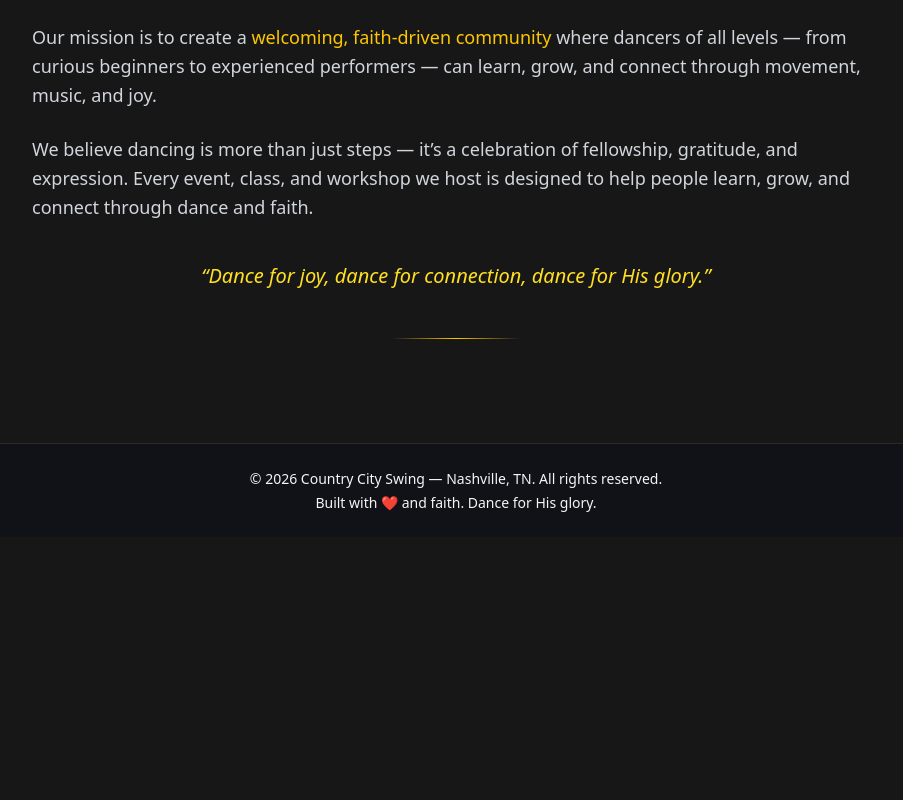
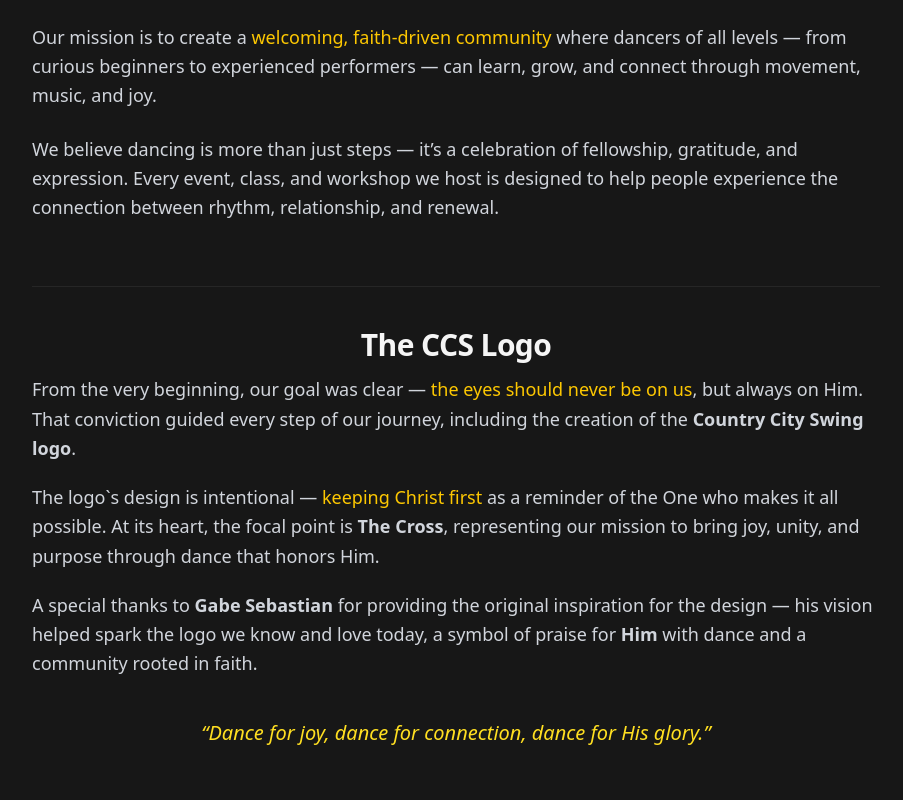
Before and after one commit to IsaiahBritto/CountryCitySwing, a Next.js app: page /about in a window 1280 px wide. Shown: the part 320-1120 px from the top of the page, without its empty margins (184-1087 px from the left). Before the commit the page ends 857 px from the top, so only its background shows below. Built offline with nearby package versions, Linux system fonts and the light colour scheme; no server answers.

Commit message:
Updated About

```diff
--- a/app/about/page.tsx
+++ b/app/about/page.tsx
@@ -9,7 +9,7 @@ export default function About() {
         <div className="w-24 h-[2px] bg-gradient-to-r from-yellow-400 via-primary to-yellow-400 mx-auto rounded-full"></div>
       </div>
 
-      {/* Content */}
+      {/* Main content */}
       <div className="space-y-6 text-lg leading-relaxed text-gray-300">
         <p>
           Founded in the heart of Nashville, Tennessee,{" "}
@@ -19,24 +19,65 @@ export default function About() {
         </p>
 
         <p>
-          Our mission is to create a <span className="text-yellow-400 font-medium">welcoming, faith-driven community</span>{" "}
+          Our mission is to create a{" "}
+          <span className="text-yellow-400 font-medium">
+            welcoming, faith-driven community
+          </span>{" "}
           where dancers of all levels — from curious beginners to experienced
-          performers — can learn, grow, and connect through movement, music, and joy.
+          performers — can learn, grow, and connect through movement, music, and
+          joy.
         </p>
 
         <p>
           We believe dancing is more than just steps — it’s a celebration of
           fellowship, gratitude, and expression. Every event, class, and workshop
-          we host is designed to help people learn, grow, and connect through dance and faith.
-        </p>
-
-        <p className="text-center italic text-yellow-300 mt-10 text-xl">
-          “Dance for joy, dance for connection, dance for His glory.”
+          we host is designed to help people experience the connection between
+          rhythm, relationship, and renewal.
         </p>
       </div>
 
+      {/* Logo Story */}
+      <div className="mt-16 pt-10 border-t border-neutral-800">
+        <h3 className="text-3xl font-semibold text-primary mb-4 text-center">
+          The CCS Logo
+        </h3>
+
+        <div className="text-lg leading-relaxed text-gray-300 space-y-5">
+          <p>
+            From the very beginning, our goal was clear —{" "}
+            <span className="text-yellow-400 font-medium">
+              the eyes should never be on us
+            </span>
+            , but always on Him. That conviction guided every step of our journey,
+            including the creation of the{" "}
+            <strong className="text-primary">Country City Swing logo</strong>.
+          </p>
+
+          <p>
+            The logo`s design is intentional —{" "}
+            <span className="text-yellow-400 font-medium">
+              keeping Christ first
+            </span>{" "}
+            as a reminder of the One who makes it all possible. At its heart, the
+            focal point is <strong>The Cross</strong>, representing our mission to
+            bring joy, unity, and purpose through dance that honors Him.
+          </p>
+
+          <p>
+            A special thanks to{" "}
+            <strong className="text-primary">Gabe Sebastian</strong> for
+            providing the original inspiration for the design — his vision helped
+            spark the logo we know and love today, a symbol of praise for
+            <strong className="text-primary"> Him</strong> with dance
+            and a community rooted in faith.
+          </p>
+        </div>
+      </div>
+      <p className="text-center italic text-yellow-300 mt-10 text-xl">
+          “Dance for joy, dance for connection, dance for His glory.”
+      </p>
       {/* Decorative accent footer */}
-      <div className="mt-12 flex justify-center">
+      <div className="mt-16 flex justify-center">
         <div className="w-32 h-[1px] bg-gradient-to-r from-transparent via-yellow-400 to-transparent rounded-full"></div>
       </div>
     </section>
--- a/app/team/page.tsx
+++ b/app/team/page.tsx
@@ -123,7 +123,7 @@ function InstructorCard({
           <img
             src={member.photo_url}
             alt={`${member.first_name} ${member.last_name}`}
-            className="rounded-full object-cover w-full h-full border-2 border-yellow-400"
+            className="rounded-full object-cover w-full h-full "
           />
         ) : (
           <div className="w-full h-full rounded-full border-2 border-yellow-400 flex items-center justify-center text-yellow-300 text-sm">
```
